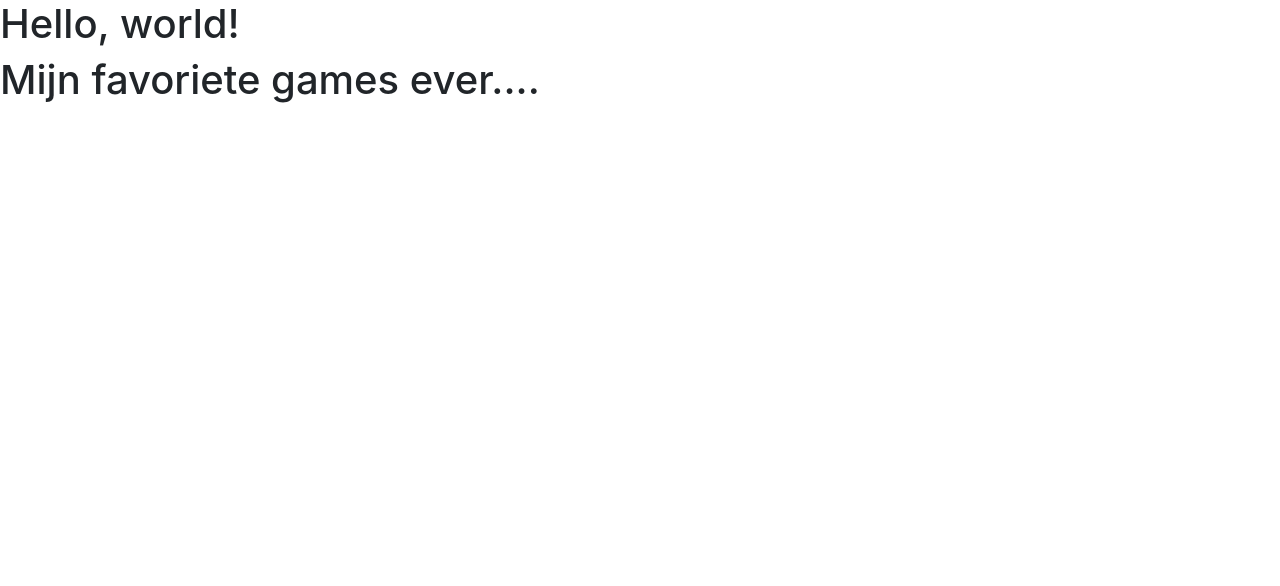
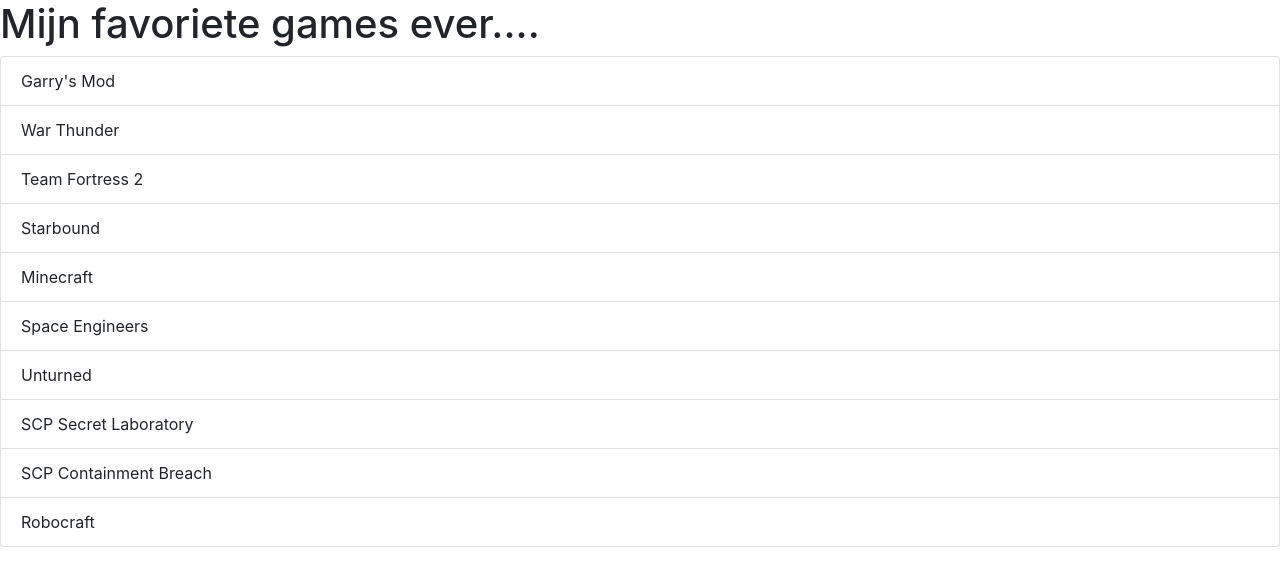
Before and after one commit to Ali-Qurbani/vebr-ali-qurbani-327417, a plain HTML site: page index.html in a window 1280 px wide. Drawn offline with nearby package versions, Linux system fonts and the light colour scheme.

Commit message:
Derde Commitio

```diff
--- a/index.html
+++ b/index.html
@@ -11,9 +11,20 @@
     <title>Hello, world!</title>
   </head>
   <body>
-    <h1>Hello, world!</h1>
+    <h1>Mijn favoriete games ever....</h1>
+    <ul class="list-group">
+        <li class="list-group-item">Garry's Mod</li>
+        <li class="list-group-item">War Thunder</li>
+        <li class="list-group-item">Team Fortress 2</li>
+        <li class="list-group-item">Starbound</li>
+        <li class="list-group-item">Minecraft</li>
+        <li class="list-group-item">Space Engineers</li>
+        <li class="list-group-item">Unturned</li>
+        <li class="list-group-item">SCP Secret Laboratory</li>
+        <li class="list-group-item">SCP Containment Breach</li>
+        <li class="list-group-item">Robocraft</li>
+      </ul>
 
-    <h1>Mijn favoriete games ever....</h1>
     <!-- Optional JavaScript -->
     <!-- jQuery first, then Popper.js, then Bootstrap JS -->
     <script src="https://code.jquery.com/jquery-3.3.1.slim.min.js" integrity="sha384-q8i/X+965DzO0rT7abK41JStQIAqVgRVzpbzo5smXKp4YfRvH+8abtTE1Pi6jizo" crossorigin="anonymous"></script>
```
